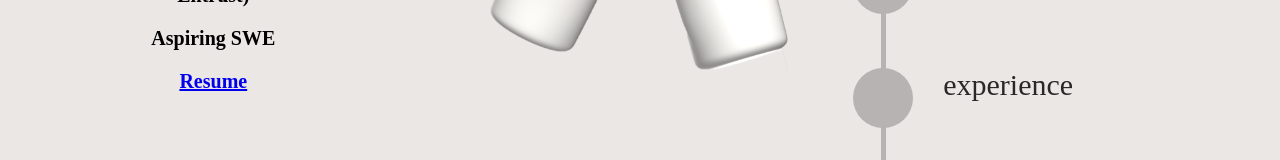
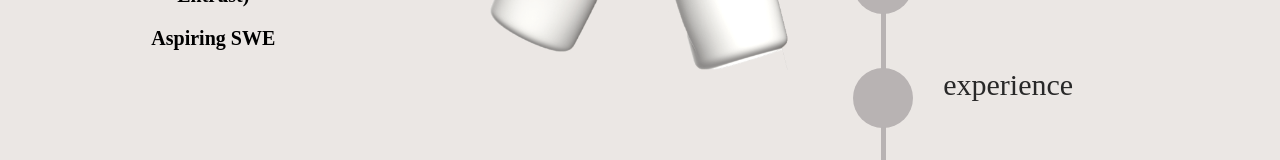
Before and after one commit to jasonntruong/jasonntruong.github.io, a React (Create React App) app: page /#/ in a window 1280 px wide. Shown: the part 454-614 px from the top of the page. Built offline with nearby package versions, Linux system fonts and the light colour scheme; a web font is replaced by a local one.

Commit message:
remove heading from home page

```diff
--- a/src/Pages/Home.tsx
+++ b/src/Pages/Home.tsx
@@ -5,7 +5,6 @@ import Hands from "../Hands.tsx";
 import NavBar from "../NavBar/NavBar.tsx";
 import React from "react";
 import globe from "../imgs/globe.webp";
-import resume from "../resume.pdf";
 
 interface Props {
   hovering: string;
@@ -20,11 +19,6 @@ function Home(props: Props) {
       <p className="desc">Fourth Year CS @ TMU</p>
       <p className="desc">Software Dev Intern @ GetQuorum (ex. TD, Entrust)</p>
       <p className="desc">Aspiring SWE</p>
-      <p className="desc">
-        <a href={resume} target="_blank" rel="noopener noreferrer">
-          Resume
-        </a>
-      </p>
     </>
   );
 
```
Also changed, not shown: 1 other file (tests, documents, lock files or other folders).
